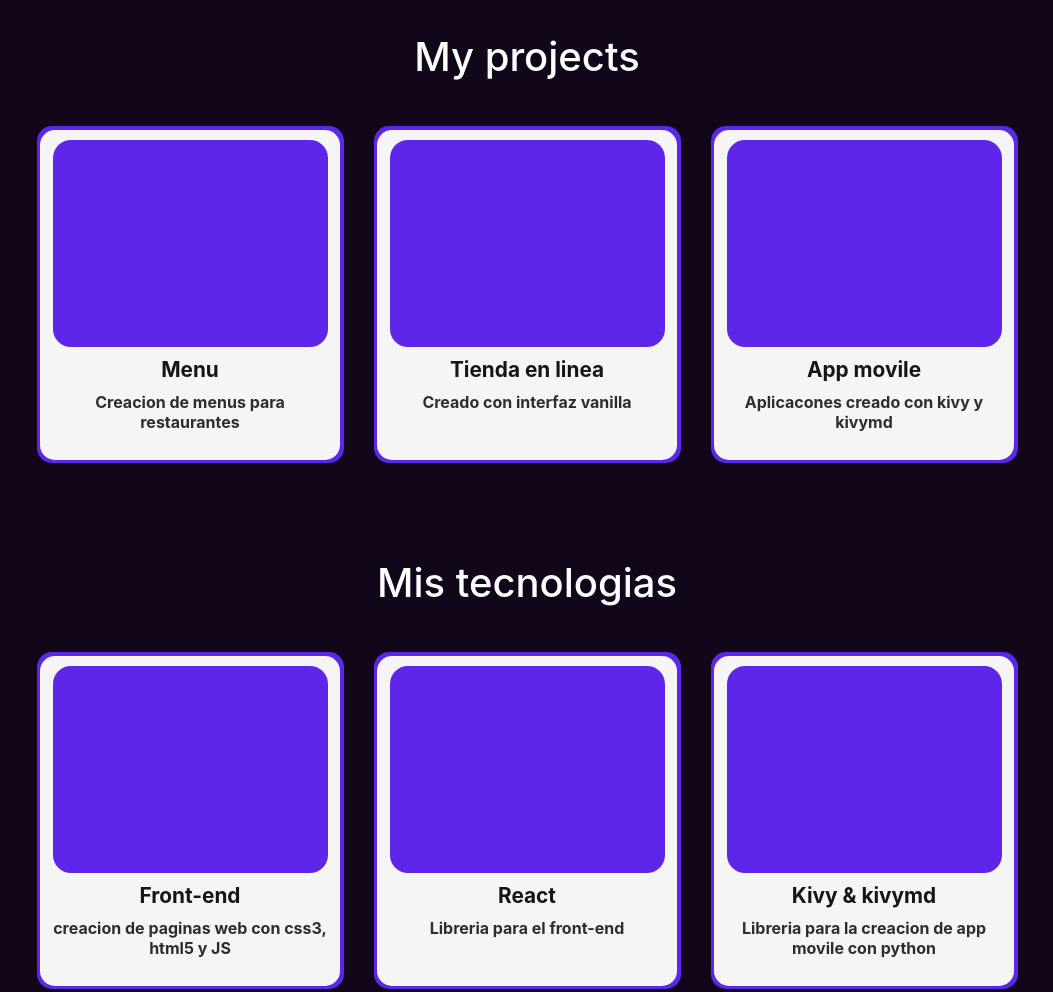
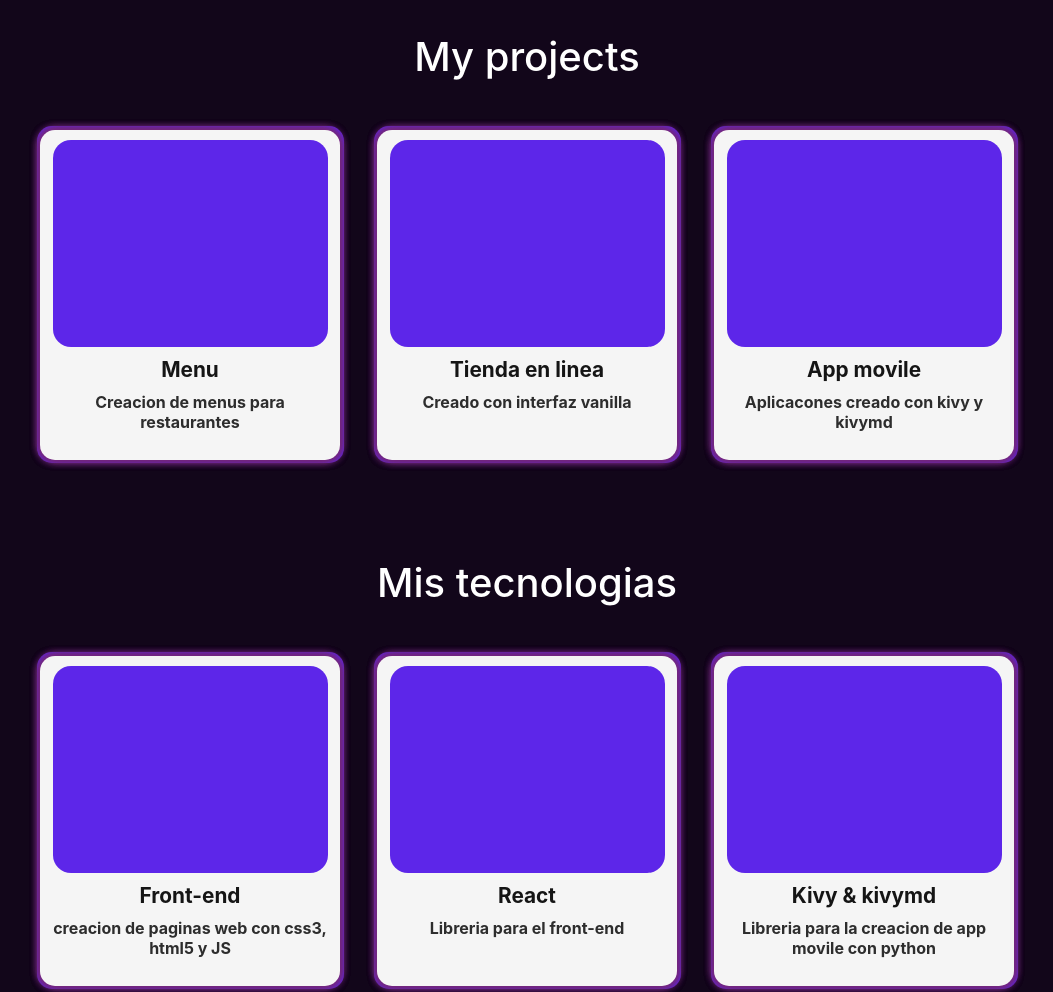
Before and after one commit to Oanesf/portfolio, a plain HTML site: page index.html in a window 1280 px wide. Shown: the part 820-1812 px from the top of the page, without its empty margins (113-1166 px from the left). Drawn offline with Linux system fonts and the light colour scheme.

Commit message:
Update home.css

```diff
--- a/style/css/home.css
+++ b/style/css/home.css
@@ -179,9 +179,9 @@
     display: flex;
     flex-direction: column;
     align-items: center;
-    /* box-shadow: 0 0 5px rgb(135, 41, 129),
+    box-shadow: 0 0 5px rgb(135, 41, 129),
     0 0 10px rgb(95, 28, 104), 0 0 10px rgb(51, 61, 112),
-    0 0 10px rgb(189, 16, 157), 0 0 10px rgb(150, 57, 157); */
+    0 0 10px rgb(189, 16, 157), 0 0 10px rgb(150, 57, 157);
 
 }
 
```
